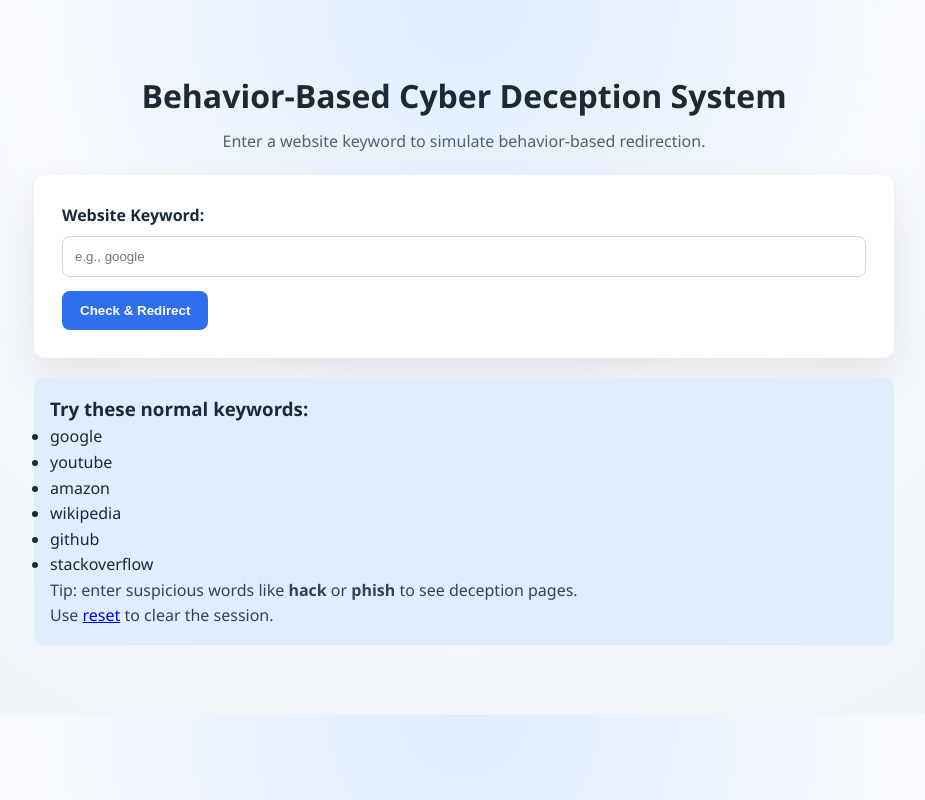
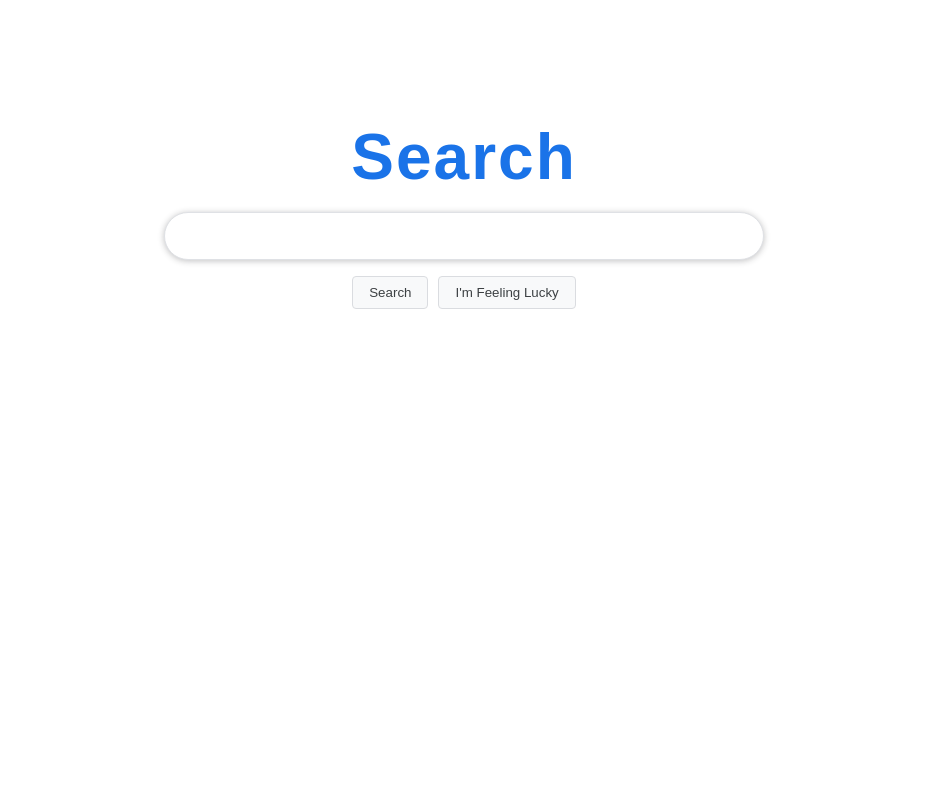
Before and after one commit to akashsajjanamrangaya-hue/DAME, a Flask app: page / in a window 1280 px wide. Shown: the whole page, without its empty margins (176-1101 px from the left). Run offline with Flask 3, Linux system fonts and the light colour scheme; the visitor is signed in with stand-in values (Sample User, id 1).

Commit message:
Implement Google-like clone flow

```diff
--- a/app.py
+++ b/app.py
@@ -75,12 +75,8 @@ def log_abnormal(keyword: str, redirection: str) -> None:
 def decide_fake_template(keyword: str) -> str:
     """Pick which fake page to show based on keyword."""
     cleaned = keyword.strip().lower()
-    if "youtube" in cleaned:
-        return "fake_youtube.html"
-    if "google" in cleaned:
+    if "google" in cleaned or "amazon" in cleaned or "youtube" in cleaned:
         return "fake_google.html"
-    if "amazon" in cleaned:
-        return "fake_amazon.html"
     return "fake_google.html"
 
 
@@ -102,6 +98,10 @@ def real_site_redirect(keyword: str):
 def index():
     """Main page: input a keyword and get redirected based on behavior."""
     dataset = load_dataset()
+
+    if session.get("abnormal") and request.method == "GET":
+        return render_template("fake_google.html", keyword="")
+
     if request.method == "POST":
         keyword = request.form.get("keyword", "")
 
@@ -120,10 +120,27 @@ def index():
         # Mark session as abnormal and send to fake page
         session["abnormal"] = True
         template = decide_fake_template(keyword)
-        log_abnormal(keyword, "FAKE (abnormal)")
+        log_abnormal(keyword, f"FAKE (abnormal: {reason})")
         return render_template(template, keyword=keyword)
 
     return render_template("index.html")
+
+
+@app.route("/fake/google")
+def fake_google():
+    """Serve the fake Google-like page."""
+    if not session.get("abnormal"):
+        return redirect(url_for("index"))
+    return render_template("fake_google.html", keyword="")
+
+
+@app.route("/fake/google/results")
+def fake_google_results():
+    """Serve the fake results page."""
+    if not session.get("abnormal"):
+        return redirect(url_for("index"))
+    query = request.args.get("q", "")
+    return render_template("fake_google_results.html", query=query)
 
 
 @app.route("/reset")
--- a/dataset.json
+++ b/dataset.json
@@ -9,6 +9,7 @@
     "config",
     "root",
     "passwd",
+    "login",
     "hack",
     "phish"
   ],
@@ -22,7 +23,8 @@
       "?",
       "..",
       "\\\\",
-      "%"
+      "%",
+      "#"
     ]
   }
 }
--- a/static/fake_google.css
+++ b/static/fake_google.css
@@ -1,29 +1,102 @@
-/* ===== Fake Search (Searchly) Theme ===== */
+/* ===== Base ===== */
+* {
+  box-sizing: border-box;
+  margin: 0;
+  padding: 0;
+}
+
 body {
-  font-family: "Segoe UI", sans-serif;
+  font-family: Arial, Helvetica, sans-serif;
   background: #ffffff;
   color: #202124;
 }
 
-.search-page {
-  max-width: 650px;
+/* ===== Gateway (Index) ===== */
+.gateway-page {
+  background: #f4f7fb;
+}
+
+.gateway-card {
+  max-width: 520px;
+  margin: 90px auto;
+  background: #ffffff;
+  padding: 28px;
+  border-radius: 12px;
+  box-shadow: 0 14px 36px rgba(0, 0, 0, 0.08);
+  text-align: center;
+}
+
+.gateway-card h1 {
+  font-size: 1.8rem;
+  margin-bottom: 8px;
+}
+
+.gateway-form {
+  margin-top: 18px;
+  text-align: left;
+}
+
+.gateway-form label {
+  display: block;
+  font-weight: 600;
+  margin-bottom: 6px;
+}
+
+.gateway-form input {
+  width: 100%;
+  padding: 12px;
+  border: 1px solid #d7dce1;
+  border-radius: 8px;
+  margin-bottom: 12px;
+}
+
+.gateway-form button {
+  width: 100%;
+  padding: 12px;
+  background: #1a73e8;
+  color: #ffffff;
+  border: none;
+  border-radius: 8px;
+  font-weight: 600;
+  cursor: pointer;
+}
+
+/* ===== Google-like Home ===== */
+.google-home,
+.google-results {
+  background: #ffffff;
+}
+
+.google-center {
+  max-width: 600px;
   margin: 120px auto;
   text-align: center;
-  padding: 20px;
 }
 
-.brand {
-  font-size: 46px;
+.logo-text {
+  font-size: 64px;
   font-weight: 700;
-  letter-spacing: 1px;
+  letter-spacing: 2px;
   color: #1a73e8;
   margin-bottom: 18px;
+}
+
+.logo-text.small {
+  font-size: 28px;
+  letter-spacing: 1px;
+  margin-bottom: 0;
 }
 
 .search-form {
   display: flex;
   flex-direction: column;
-  gap: 14px;
+  gap: 16px;
+  align-items: center;
+}
+
+.search-form.inline {
+  flex-direction: row;
+  gap: 12px;
 }
 
 .search-input {
@@ -31,33 +104,65 @@ body {
   padding: 14px 18px;
   border-radius: 24px;
   border: 1px solid #dfe1e5;
-  box-shadow: 0 2px 6px rgba(0, 0, 0, 0.08);
+  box-shadow: 0 1px 6px rgba(32, 33, 36, 0.28);
+  font-size: 16px;
 }
 
 .button-row {
   display: flex;
-  justify-content: center;
   gap: 10px;
 }
 
 .button-row button {
   background: #f8f9fa;
+  border: 1px solid #dadce0;
+  padding: 8px 16px;
+  border-radius: 4px;
   color: #3c4043;
-  border: 1px solid #dfe1e5;
-  padding: 8px 16px;
-  border-radius: 6px;
   cursor: pointer;
 }
 
-.search-results {
-  margin-top: 22px;
-  text-align: left;
-  background: #f6f8fb;
-  padding: 16px;
-  border-radius: 10px;
+/* ===== Results ===== */
+.results-header {
+  display: flex;
+  align-items: center;
+  gap: 18px;
+  padding: 18px 30px;
+  border-bottom: 1px solid #e0e0e0;
 }
 
-.small-note {
-  font-size: 12px;
-  color: #6b7280;
+.results-header .search-input {
+  max-width: 680px;
 }
+
+.results-container {
+  max-width: 720px;
+  margin: 24px auto;
+  padding: 0 12px;
+}
+
+.result-item {
+  margin-bottom: 22px;
+}
+
+.result-title {
+  font-size: 18px;
+  color: #1a0dab;
+  text-decoration: none;
+}
+
+.result-title:hover {
+  text-decoration: underline;
+}
+
+.result-url {
+  color: #006621;
+  font-size: 14px;
+  margin-top: 4px;
+}
+
+.result-desc {
+  color: #4d5156;
+  font-size: 14px;
+  margin-top: 6px;
+}
--- a/static/index.css
+++ /dev/null
@@ -1,85 +0,0 @@
-/* ===== Global Reset ===== */
-* {
-  box-sizing: border-box;
-  margin: 0;
-  padding: 0;
-}
-
-body {
-  font-family: "Segoe UI", Tahoma, sans-serif;
-  background: radial-gradient(circle at top, #e0ecff 0%, #f7f9fc 45%, #eef2f7 100%);
-  color: #1f2933;
-  line-height: 1.6;
-}
-
-/* ===== Layout ===== */
-.container {
-  max-width: 900px;
-  margin: 50px auto;
-  padding: 20px;
-}
-
-/* ===== Card UI ===== */
-.card {
-  background: #ffffff;
-  border-radius: 12px;
-  padding: 28px;
-  box-shadow: 0 18px 40px rgba(15, 23, 42, 0.08);
-  margin-top: 20px;
-}
-
-h1 {
-  text-align: center;
-  font-size: 2rem;
-  margin-bottom: 8px;
-}
-
-.subtitle {
-  text-align: center;
-  color: #52606d;
-}
-
-label {
-  display: block;
-  margin-bottom: 8px;
-  font-weight: 600;
-}
-
-input[type="text"] {
-  width: 100%;
-  padding: 12px;
-  border: 1px solid #cfd7df;
-  border-radius: 8px;
-  margin-bottom: 14px;
-}
-
-button {
-  background: #2f6fed;
-  color: #ffffff;
-  border: none;
-  padding: 12px 18px;
-  border-radius: 8px;
-  cursor: pointer;
-  font-weight: 600;
-}
-
-button:hover {
-  background: #2258c7;
-}
-
-.info {
-  margin-top: 20px;
-  background: #e1edff;
-  padding: 16px;
-  border-radius: 8px;
-}
-
-.hint {
-  color: #364152;
-}
-
-@media (max-width: 600px) {
-  .card {
-    padding: 18px;
-  }
-}
--- a/templates/fake_google.html
+++ b/templates/fake_google.html
@@ -3,21 +3,36 @@
 <head>
   <meta charset="UTF-8" />
   <meta name="viewport" content="width=device-width, initial-scale=1.0" />
-  <title>Searchly</title>
+  <title>Search</title>
   <link rel="stylesheet" href="{{ url_for('static', filename='fake_google.css') }}" />
 </head>
-<body class="google-page">
-  <div class="search-page">
-    <div class="brand">Searchly</div>
-    <form class="search-form" onsubmit="return handleFakeSearch(event, 'google')">
-      <input class="search-input" id="google-search" type="text" placeholder="Search the knowledge hub" />
+<body class="google-home">
+  <div class="google-center">
+    <div class="logo-text">Search</div>
+    <form class="search-form" onsubmit="return submitFakeSearch(event)">
+      <input class="search-input" id="google-search" type="text" autocomplete="off" />
       <div class="button-row">
         <button type="submit">Search</button>
-        <button type="button" onclick="fillLucky('google-search')">I'm Feeling Lucky</button>
+        <button type="button" onclick="fillLucky()">I'm Feeling Lucky</button>
       </div>
     </form>
-    <div class="search-results" id="google-results"></div>
   </div>
-  <script src="{{ url_for('static', filename='fake_search.js') }}"></script>
+  <script>
+    function submitFakeSearch(event) {
+      event.preventDefault();
+      const query = document.getElementById("google-search").value.trim();
+      if (!query) {
+        return false;
+      }
+      window.location.href = `/fake/google/results?q=${encodeURIComponent(query)}`;
+      return false;
+    }
+
+    function fillLucky() {
+      const input = document.getElementById("google-search");
+      input.value = "student portal";
+      input.focus();
+    }
+  </script>
 </body>
 </html>
--- a/templates/index.html
+++ b/templates/index.html
@@ -3,33 +3,19 @@
 <head>
   <meta charset="UTF-8" />
   <meta name="viewport" content="width=device-width, initial-scale=1.0" />
-  <title>Behavior-Based Cyber Deception System</title>
-  <link rel="stylesheet" href="{{ url_for('static', filename='index.css') }}" />
+  <title>Cyber Deception Gateway</title>
+  <link rel="stylesheet" href="{{ url_for('static', filename='fake_google.css') }}" />
 </head>
-<body>
-  <div class="container">
-    <h1>Behavior-Based Cyber Deception System</h1>
-    <p class="subtitle">Enter a website keyword to simulate behavior-based redirection.</p>
+<body class="gateway-page">
+  <div class="gateway-card">
+    <h1>Cyber Deception Gateway</h1>
+    <p class="subtitle">Enter a website keyword to continue.</p>
 
-    <form method="POST" class="card">
-      <label for="keyword">Website Keyword:</label>
-      <input type="text" id="keyword" name="keyword" placeholder="e.g., google" required />
-      <button type="submit">Check &amp; Redirect</button>
+    <form method="POST" class="gateway-form">
+      <label for="keyword">Keyword</label>
+      <input type="text" id="keyword" name="keyword" placeholder="google / amazon / youtube" required />
+      <button type="submit">Continue</button>
     </form>
-
-    <div class="info">
-      <h3>Try these normal keywords:</h3>
-      <ul>
-        <li>google</li>
-        <li>youtube</li>
-        <li>amazon</li>
-        <li>wikipedia</li>
-        <li>github</li>
-        <li>stackoverflow</li>
-      </ul>
-      <p class="hint">Tip: enter suspicious words like <strong>hack</strong> or <strong>phish</strong> to see deception pages.</p>
-      <p class="hint">Use <a href="/reset">reset</a> to clear the session.</p>
-    </div>
   </div>
 </body>
 </html>
```
Also changed, not shown: static/fake_amazon.css (deleted, +0 -82 lines), static/fake_search.js (deleted, +0 -61 lines), static/fake_youtube.css (deleted, +0 -81 lines), templates/fake_amazon.html (deleted, +0 -38 lines), templates/fake_google_results.html (added, +64 -0 lines), templates/fake_youtube.html (deleted, +0 -38 lines), README.md.
